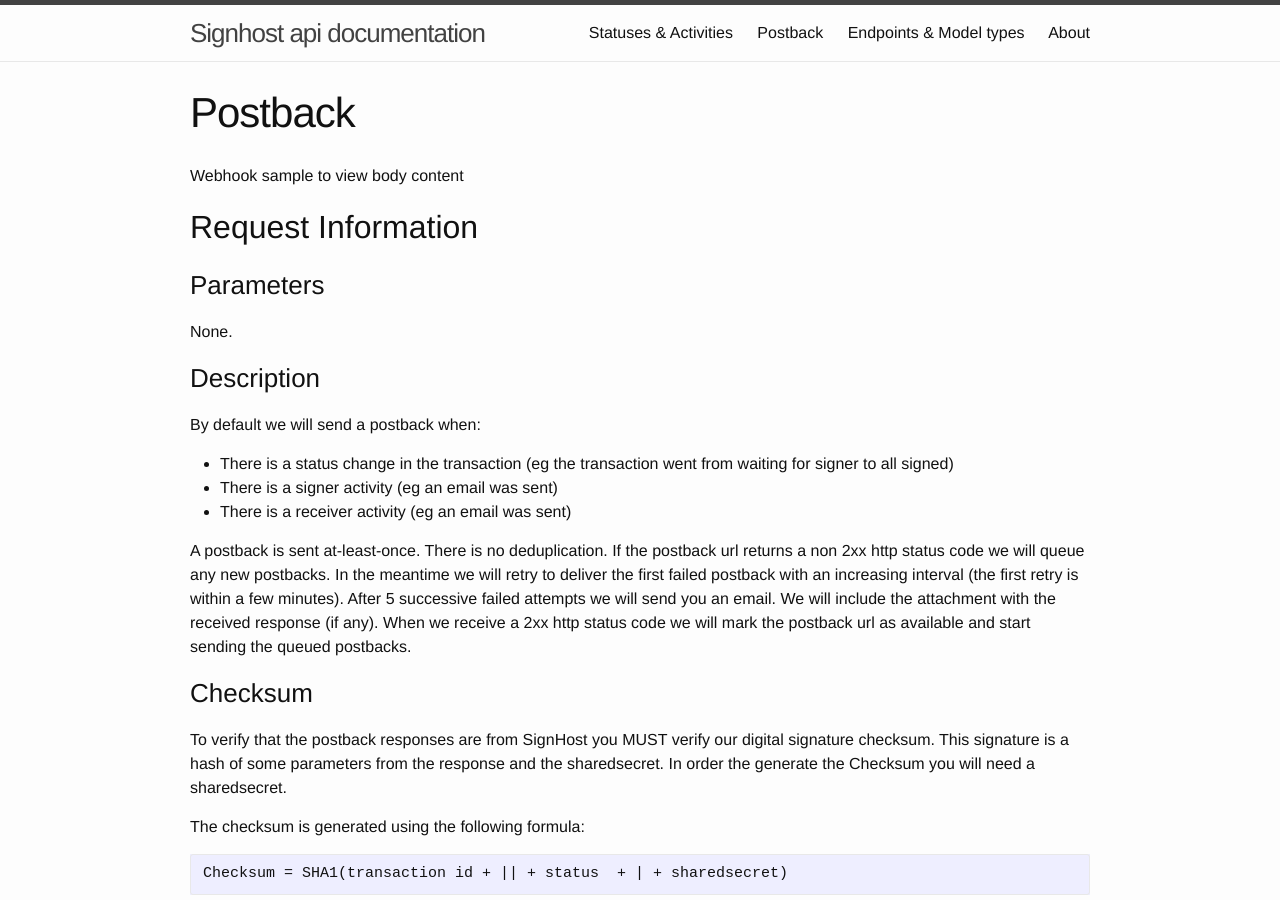
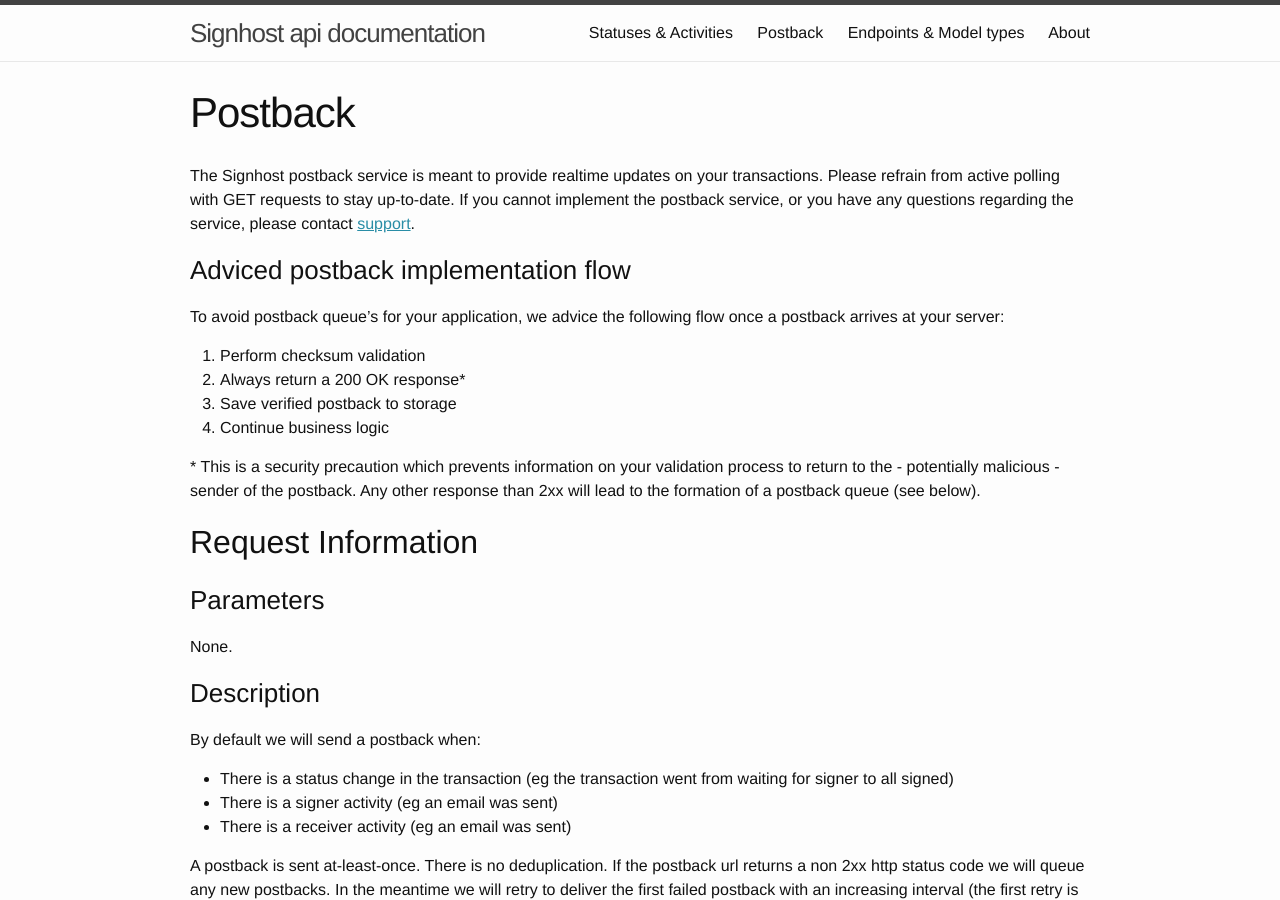
Before and after one commit to markohantula/evidos.github.io, a Jekyll site: the page built from postback.md, in a window 1280 px wide and 900 px high. Built offline with Jekyll 4.4.1, drawn with Linux system fonts in a browser that asks for light colours; some of the changed text lies outside the part shown.

Commit message:
Document additional postback advice

```diff
--- a/_data/api-swagger.yaml
+++ b/_data/api-swagger.yaml
@@ -27,7 +27,10 @@
 paths:
   '/api/transaction/{transactionId}':
     get:
-      description: Returns current transaction details
+      description: |
+        Returns current transaction details.
+
+        Please do not use any GET method for active polling, but use our [postback service](/postback/) for this end.
       parameters:
         - name: transactionId
           description: ID of the transaction
--- a/postback.md
+++ b/postback.md
@@ -4,7 +4,20 @@
 permalink: /postback/
 ---
 
-Webhook sample to view body content
+The Signhost postback service is meant to provide realtime updates on your transactions.
+Please refrain from active polling with GET requests to stay up-to-date.
+If you cannot implement the postback service, or you have any questions regarding the service, please contact [support](mailto:support@evidos.nl).
+
+### Adviced postback implementation flow
+
+To avoid postback queue's for your application, we advice the following flow once a postback arrives at your server:
+  1. Perform checksum validation
+  2. Always return a 200 OK response*
+  3. Save verified postback to storage
+  4. Continue business logic
+
+\* This is a security precaution which prevents information on your validation process to return to the - potentially malicious - sender of the postback.
+Any other response than 2xx will lead to the formation of a postback queue (see below).
 
 ## Request Information
 
@@ -127,6 +140,7 @@
 ### What happens if your postback URL is down or can't accept requests?
 
 If the webhook URL doesn't return a 2xx HTTP response code, that POST request will be re-attempted with a random increasing interval.
+All following postbacks will be put in a postback queue, and will wait there untill the first postback in the queue gets a 2xx HTTP response code.
 
 If a particular POST request is unsuccessful and is being retried, no other POSTs will be attempted until the first one succeeds or is marked as failed.
 Requests are marked failed after about 1 week since the request was created.
```
